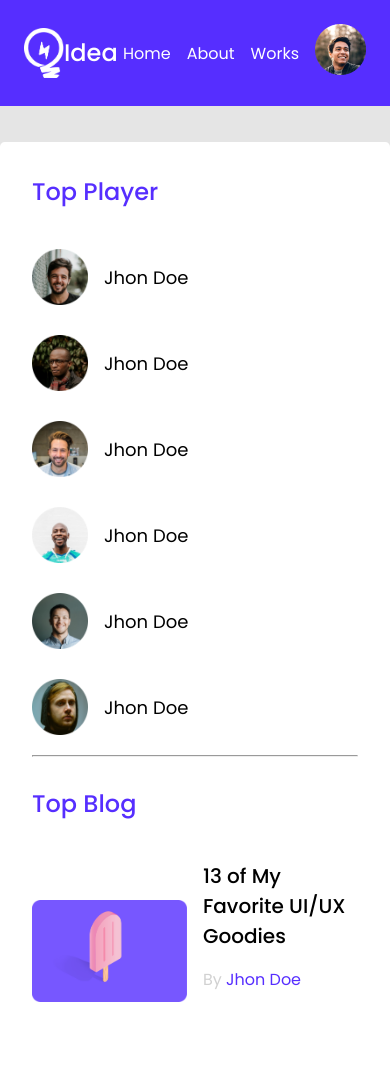
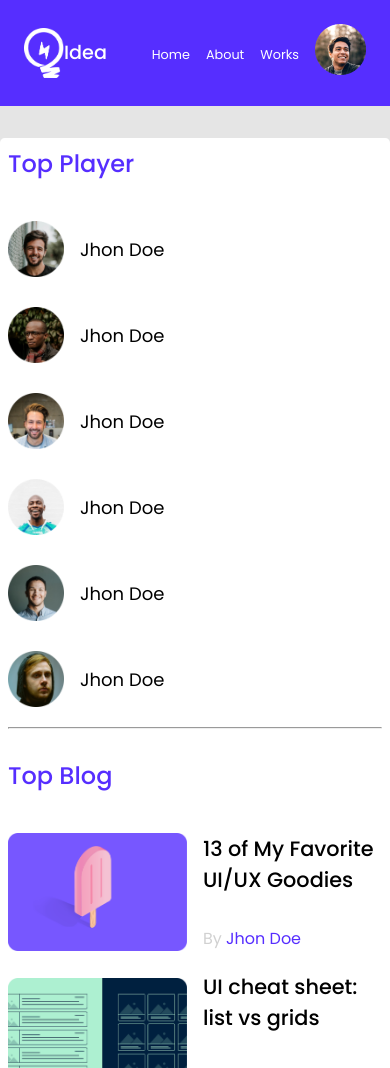
Before and after one commit to sadat-saim/grid_playground, a plain HTML site: page index.html in a window 390 px wide. Shown: the top 1068 px of the page. Drawn offline with Linux system fonts and the light colour scheme.

Commit message:
responsive rules added

```diff
--- a/styles/style.css
+++ b/styles/style.css
@@ -219,3 +219,32 @@
         grid-template-columns: 1fr;
     }
 }
+@media screen and (max-width:400px){
+    .logo-container{
+        width: 3%;
+    }
+    .logo-text{
+        font-size: 1.2rem;
+    }
+    .links ul li a{
+        margin-left: 1rem;
+        font-size: 0.8rem;
+    }
+    .blogs{
+        grid-template-rows: 20%;
+    }
+    .blog{
+        align-items: end;
+    }
+    .blog-heading{
+        font-size: 1.3rem;
+    }
+    .author{
+        margin-top: -3rem;
+    }
+    .top-player, .late-course{
+        padding: 0.5rem;
+        margin-top: 2rem;
+        border-radius: 0.3rem;
+    }
+}
```
